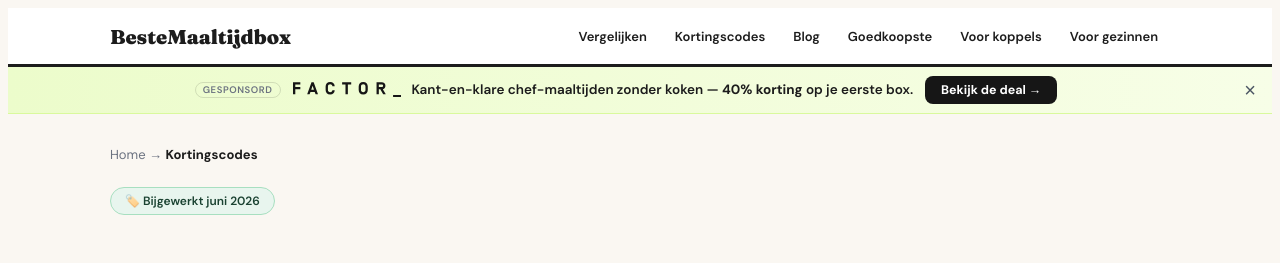
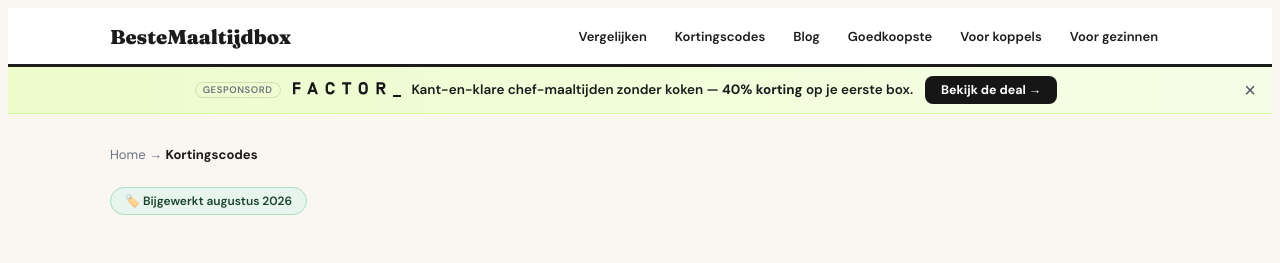
Before and after one commit to fetspets/bestemaaltijdbox, a Next.js app: page /kortingscodes in a window 1280 px wide. Shown: the top 263 px of the page. Built offline with nearby package versions, Linux system fonts and the light colour scheme.

Commit message:
auto: update page.tsx

```diff
--- a/src/app/kortingscodes/page.tsx
+++ b/src/app/kortingscodes/page.tsx
@@ -142,7 +142,7 @@
       {/* Header */}
       <div style={{ marginBottom: 40 }}>
         <div style={{ display: 'inline-flex', alignItems: 'center', gap: 6, background: '#E8F5EE', border: '1px solid #A7DFC0', borderRadius: 100, padding: '5px 14px', fontSize: 12, fontWeight: 600, color: '#1B4332', marginBottom: 16 }}>
-          🏷️ Bijgewerkt juni 2026
+          🏷️ Bijgewerkt {LAATST_BIJGEWERKT}
         </div>
         <h1 style={{ fontFamily: 'Fraunces, serif', fontSize: 42, fontWeight: 900, lineHeight: 1.1, marginBottom: 12 }}>
           Kortingscodes maaltijdbox<br />België 2026
```
